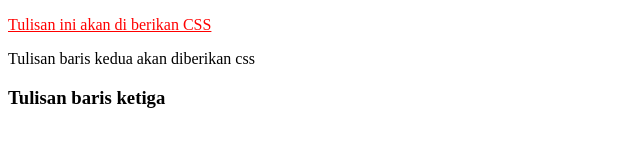
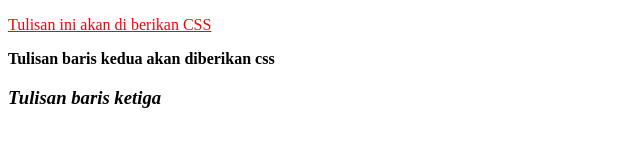
Before and after one commit to firmansyas/training, a plain HTML site: page css/01_latihan.html in a window 1280 px wide. Shown: the whole page, without its empty margins (0-640 px from the left). Drawn offline with Linux system fonts and the light colour scheme.

Commit message:
training

```diff
--- a/css/01_latihan.html
+++ b/css/01_latihan.html
@@ -6,8 +6,8 @@
 </head>
 <body>
   <p style="color: red; text-decoration: underline;">Tulisan ini akan di berikan CSS</p>
-  <p>Tulisan baris kedua akan diberikan css</p>
-  <h3>Tulisan baris ketiga</h3>
+  <p style="font-weight: bold;">Tulisan baris kedua akan diberikan css</p>
+  <h3 style="font-style: italic;">Tulisan baris ketiga</h3>
 
   <!--
   Tekhnik penulisan CSS ada 3 jenis :
```
